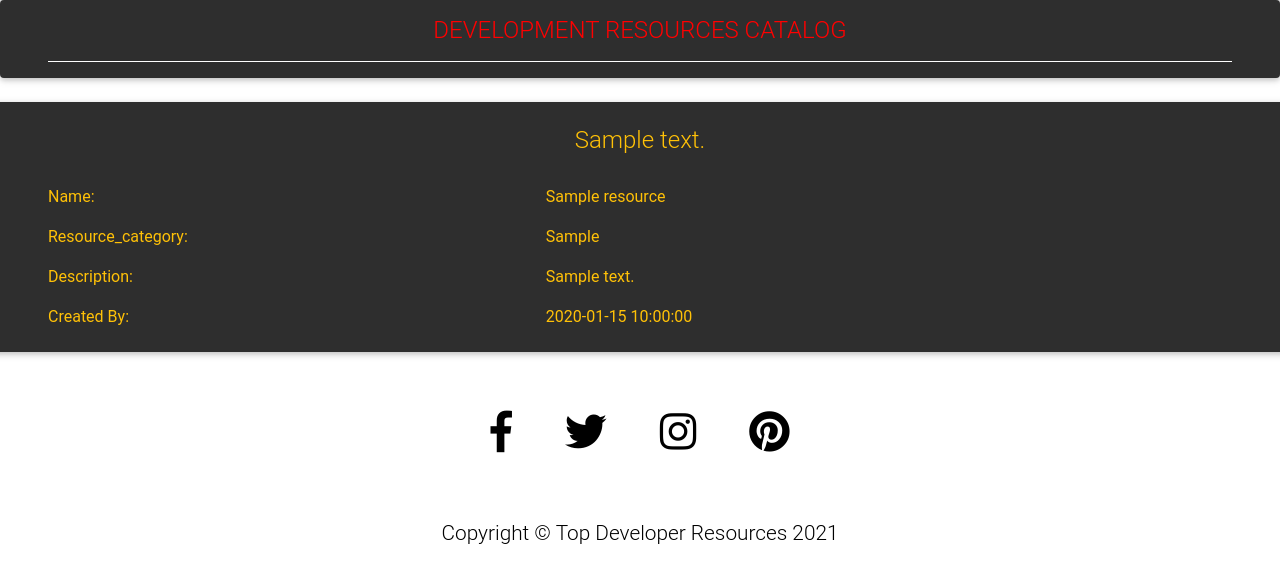
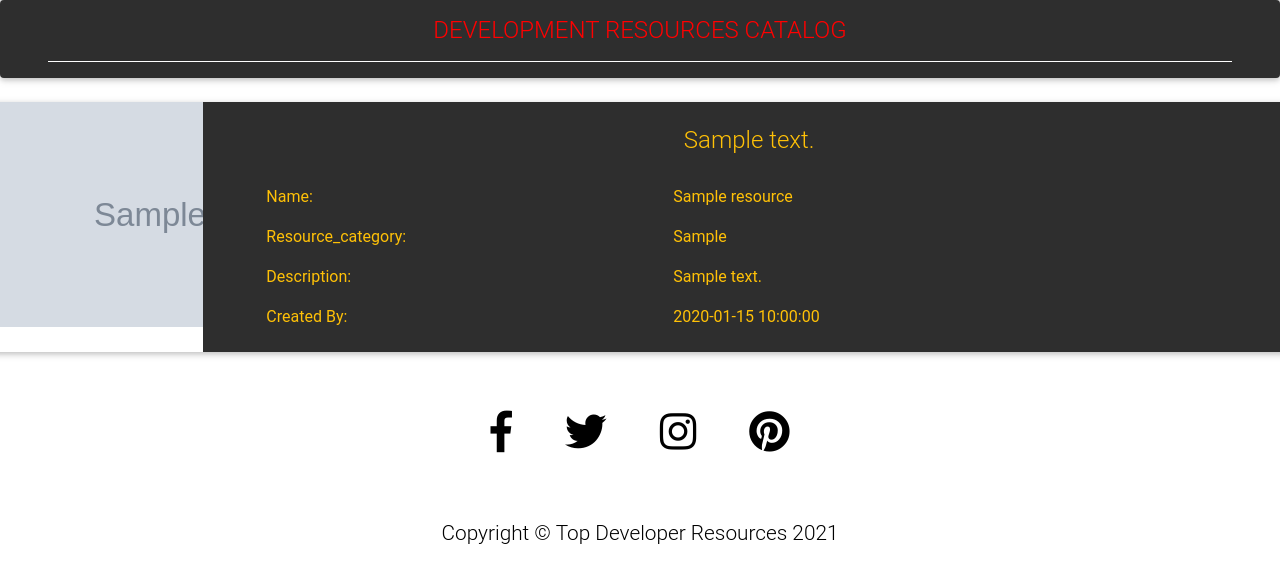
Before and after one commit to SantiagoYanezFerreiro/Top_Developer_Resources, a Flask app: page /catalog in a window 1280 px wide. Shown: the part 153-736 px from the top of the page. Run offline with Flask 2, Linux system fonts and the light colour scheme; grey boxes marked "Sample" are stand-in pictures; a database or web service that is not in the repository returns one stand-in record (values such as "Sample title"); some libraries are stand-ins or nearby versions.

Commit message:
added images to catalog page

```diff
--- a/static/css/style.css
+++ b/static/css/style.css
@@ -46,3 +46,8 @@ a, .copyright{
 a:hover{
     color: #ffc107;
 }
+
+img{
+    max-width:300px;
+    max-height:300px;
+}
--- a/templates/catalog.html
+++ b/templates/catalog.html
@@ -12,11 +12,10 @@
     <div class="row offset">
         <div class="col card bg-transparent">
             <div class="row row-cols-1 row-cols-lg-2">
-                <!--Card image
-                    <div class="col img-background">
-                    <img class="my-lg-auto" src="{{ resource.name }}" alt="{{ resource.name }}">
+                <!--Card image-->
+                <div class="col-2">
+                    <img class="my-lg-auto" src="{{ resource.image }}" alt="{{ resource.image }}">
                 </div>
-                -->
                 <!--Card content-->
                 <div class="col elegant-color amber-text">
                     <h4 class="card-title text-center my-4">{{ resource.description }}</h4>
```
